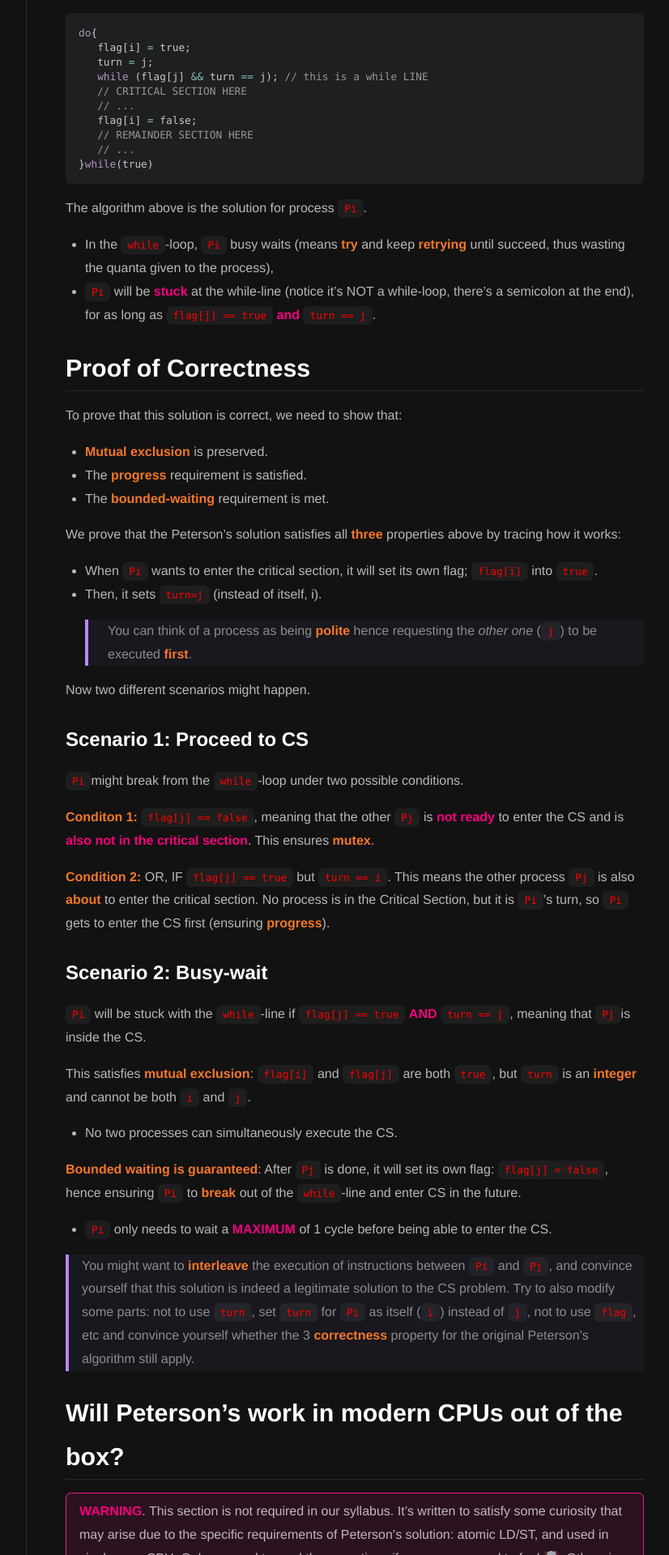
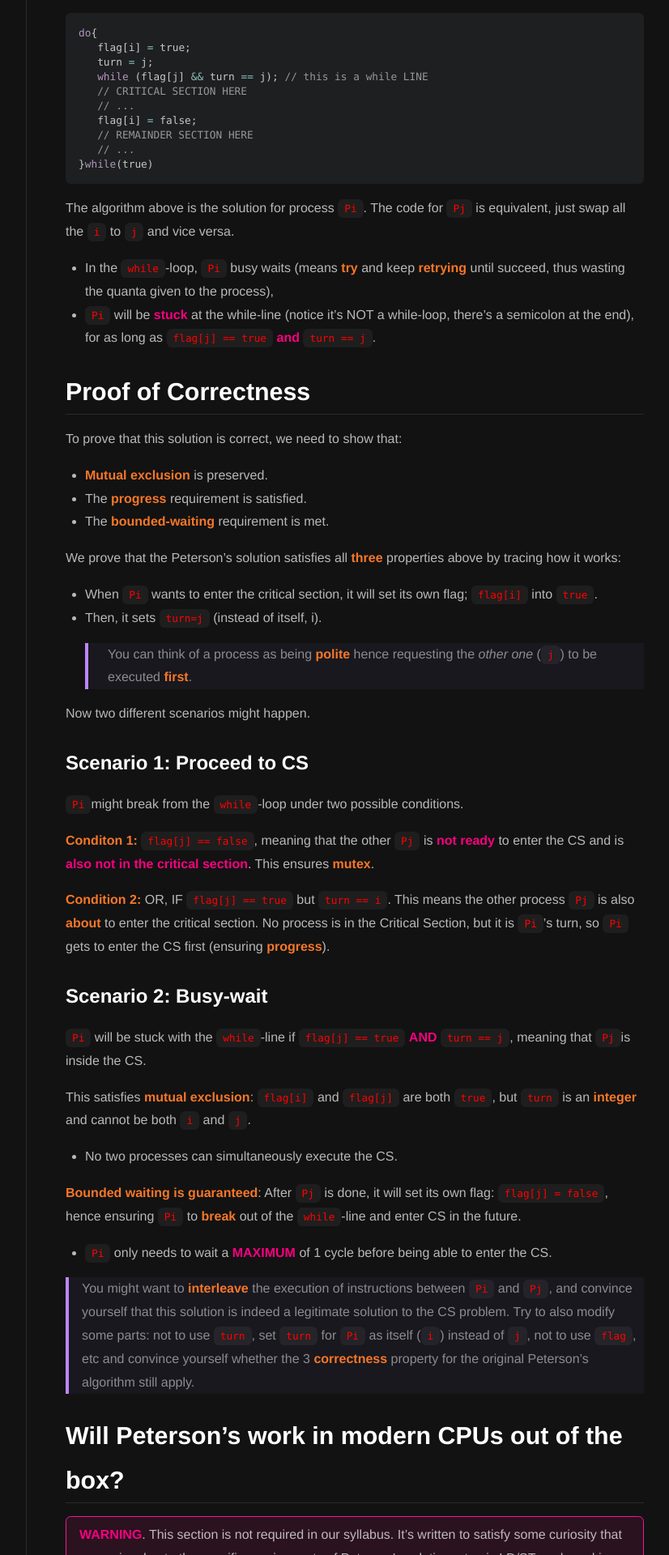
Before and after one commit to natalieagus/50005-2023, a Jekyll site: the page built from _os_notes/week4-2_solutions.md, in a window 1280 px wide. Shown: the part 1401-3321 px from the top of the page at 81% size, without its empty margins (217-1043 px from the left). Built offline with Jekyll 4.4.1, drawn with Linux system fonts in a browser that asks for light colours; nearby versions of some CDN libraries.

Commit message:
feat: add peterson exp for pj

````diff
--- a/_os_notes/week4-2_solutions.md
+++ b/_os_notes/week4-2_solutions.md
@@ -53,7 +53,7 @@ do{
 }while(true)
 ```
 
-The algorithm above is the solution for process `Pi`.
+The algorithm above is the solution for process `Pi`. The code for `Pj` is equivalent, just swap all the `i` to `j` and vice versa.
 * In the `while`-loop, `Pi` busy waits (means <span style="color:#f77729;"><b>try</b></span> and keep <span style="color:#f77729;"><b>retrying</b></span> until succeed, thus wasting the quanta given to the process),
 * `Pi` will be <span style="color:#f7007f;"><b>stuck</b></span> at the while-line (notice it's NOT a while-loop, there’s a semicolon at the end), for as long as `flag[j] == true` <span style="color:#f7007f;"><b>and</b></span> `turn == j`.
 
````
